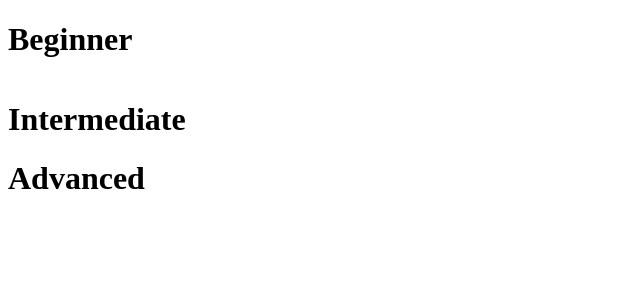
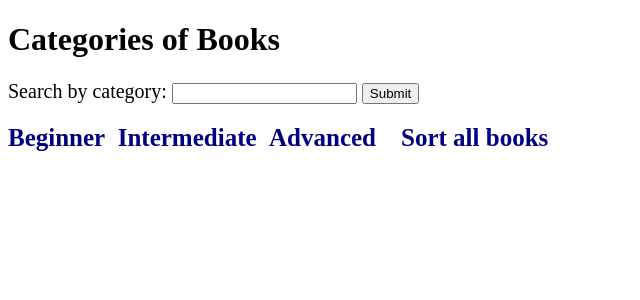
Before and after one commit to amymhaddad/upcase_booklist_app, a Flask app: page /categories in a window 1280 px wide. Shown: the part 71-371 px from the top of the page, without its empty margins (0-640 px from the left). Run offline with Flask 2, Linux system fonts and the light colour scheme; data that the repository does not hold is empty.

Commit message:
Added sorting and filtering to categories and category pages.

```diff
--- a/app.py
+++ b/app.py
@@ -74,31 +74,46 @@ def authors():
     return render_template("authors.html", authors=authors)
 
 
-@app.route("/categories")
+@app.route("/categories", methods=["GET", "POST"])
 def categories():
-    """Organize authors and their books into categories"""
+    """Organize books into categories"""
 
-    q1_beginner = (
-        db_session.query(Category)
-        .filter(Category.category_name == "Beginner")
-        .limit(10)
-    )
-    q2_intermediate = (
-        db_session.query(Category)
-        .filter(Category.category_name == "Intermediate")
-        .limit(10)
-    )
-    q3_advanced = (
-        db_session.query(Category)
-        .filter(Category.category_name == "Advanced")
-        .limit(10)
-    )
+    if request.method == "POST":
+        category = request.form["category"]
+        categories = (
+            db_session.query(Book)
+            .join(Category, Book.category_id == Category.id)
+            .filter(Category.category_name == category)
+            .order_by(Book.title)
+            .all()
+        )
+    elif request.method == "GET" and request.args:
+        if request.args.get("category_level"):
+            category = request.args.get("category_level")
+            categories = (
+                db_session.query(Book)
+                .join(Category, Book.category_id == Category.id)
+                .filter(Category.category_name == category)
+                .order_by(Book.title)
+                .all()
+            )
 
-    categories = {
-        "Beginner": q1_beginner,
-        "Intermediate": q2_intermediate,
-        "Advanced": q3_advanced,
-    }
+        elif request.args.get("sort"):
+            level = request.args.get("sort")
+            categories = (
+                db_session.query(Book)
+                .join(Category, Book.category_id == Category.id)
+                .order_by(Book.title)
+                .all()
+            )
+
+    else:
+        categories = (
+            db_session.query(Book)
+            .join(Category, Book.category_id == Category.id)
+            .order_by(Category.category_name)
+            .all()
+        )
 
     return render_template("categories.html", categories=categories)
 
@@ -107,18 +122,10 @@ def categories():
 def category(category_id):
     """Direct user to page about a specific category"""
 
-    books_associated_with_selected_category = None
-    category_title = None
-    for category in categories:
-        if category["category_id"] == category_id:
-            books_associated_with_selected_category = category["books"]
-            category_title = category["category"]
+    category = (
+        db_session.query(Category).join(Book, Category.id == Book.category_id).filter(Category.id == category_id).first())
 
-    return render_template(
-        "category.html",
-        category=books_associated_with_selected_category,
-        category_title=category_title,
-    )
+    return render_template("category.html", category=category)
 
 
 @app.route("/authors/<int:author_id>")
--- a/static/main.css
+++ b/static/main.css
@@ -253,13 +253,13 @@
 .book-category {
     text-decoration: none;
     color: #990E16;
-    font-size: 18px;
+    font-size: 20px;
+    line-height: 1.5;
+    padding-left: 5px;
 }
 
 .book-category a{
     text-decoration: none;
-    color: #990E16;
-    font-size: 18px;
 }
 
 .book-category a:hover{
@@ -267,53 +267,62 @@
     color: #990E16;
 }
 
-/* .single-category {
+.search-categories {
     display: flex;
-    border-bottom: 1px solid black;
-    padding-top: 10px;
-    padding-bottom: 10px;
-
-} */
-
-/* .book-image {
-    display: flex;
-    justify-content: flex-end;
-} */
-
-/* .category-details {
-    display: flex;
-    flex-wrap: wrap;
-    flex-direction:column;
-    padding-left: 1em;
+    flex-direction: column;
 }
 
-.book-title {
-    color: #990E16;
-
-}
-
-.book-author {
-    color: #990E16;
+.sort-categories {
     font-size: 20px;
 }
 
-.book-author a{
+.filter-categories {
+    font-size: 25px;
+    display: flex;
+    font-weight: bold;
+    margin-right: 10px;
+    color: navy;
+}
+
+.filter-categories a{
+    text-decoration: none;
+    color: navy;
+}
+
+.filter-categories a:hover{
+    color: navy;
+    text-decoration: underline;
+}
+
+.category-container {
+    display: flex;
+    flex-direction: column;
+}
+
+.each-category {
+    display: flex;
+    flex-direction: column;
+    flex-wrap: wrap;
+}
+
+.category-details {
+    padding-left: 5px;
+    font-size: 20px;
+    padding-bottom: 10px;
+    border-bottom: 1px solid black;
+}
+
+.category-details a{
     color: #990E16;
-    font-size: 20px;
     text-decoration: none;
 }
 
-.book-author a:hover{
+.category-details a:hover{
     text-decoration: underline;
 }
 
-.book-summary {
-    font-size: 16px;
-} */
-
 
 /* lists.html */
-
 .categories {
     display: flex;
     flex-direction: column;
@@ -322,7 +331,6 @@
 .category-title {
     display: flex;
     flex-direction: row;
-
 }
 
 .category-title a{
@@ -334,7 +342,6 @@
     color: #990E16;
     text-decoration: underline;
 }
-
 
 /* author.html */
 
--- a/templates/authors.html
+++ b/templates/authors.html
@@ -38,7 +38,6 @@
 
 
             <div>
-
                 {% for author in authors %}
                 <div class="authors-container">
                     <div class="author-names">
--- a/templates/categories.html
+++ b/templates/categories.html
@@ -14,41 +14,41 @@
        </nav>
 
     <div>
-        <div class="categories-container">
-            <h1>Beginner</h1>
-            {% for category in categories['Beginner'] %}
-                {% for book in category.books %}
-                <div class="individual-category">
-                    <a href="{{ url_for('book', book_id = book.id) }}" class="book-category">
-                        {{ book.title }}
-                    </a>
-            {% endfor %}
-            {% endfor %}
+        <h1>Categories of Books</h1>
+
+        <div>
+            <div class="search-categories">
+                <div class="sort-categories">
+                    <form action="/categories" method="POST">
+                        <label for="name">Search by category: </label>
+                        <input type="text" name="category" id="category" required>
+                        <button type="submit">Submit</button>
+                    </form>
+                </div>
+
+
+            <div>
+                <div class="filter-categories">
+                    <a href="categories?category_level=Beginner">Beginner&nbsp&nbsp</a>
+                    <a href="categories?category_level=Intermediate">Intermediate&nbsp&nbsp</a>
+                    <a href="categories?category_level=Advanced">Advanced&nbsp&nbsp</a>
+                    <a href="categories?sort=category_level">&nbsp&nbspSort all books</a>
+                </div>
+            </div>
             </div>
 
-            <h1>Intermediate</h1>
-            {% for category in categories['Intermediate'] %}
-                {% for book in category.books %}
+        <div>
+            <div class="categories-container">
+                {% for books in categories %}
                 <div class="individual-category">
-                    <a href="{{ url_for('book', book_id = book.id) }}" class="book-category">
-                        {{ book.title }}
+                    <a href="{{ url_for('category', category_id = books.category_id) }}" class="book-category">
+                            {{ books.title }}
                     </a>
-            {% endfor %}
-            {% endfor %}
+
+                    {% endfor %}
+                </div>
             </div>
-
-            <h1>Advanced</h1>
-            {% for category in categories['Advanced'] %}
-                {% for book in category.books %}
-                <div class="individual-category">
-                    <a href="{{ url_for('book', book_id = book.id) }}" class="book-category">
-                        {{ book.title }}
-                    </a>
-            {% endfor %}
-            {% endfor %}
-            </div>
-
         </div>
-    </div>
     </body>
+    <div class="footer"></div>
 </html>
```
Also changed, not shown: templates/category.html (+11 -16 lines), data/books.py (line endings or trailing spaces).
